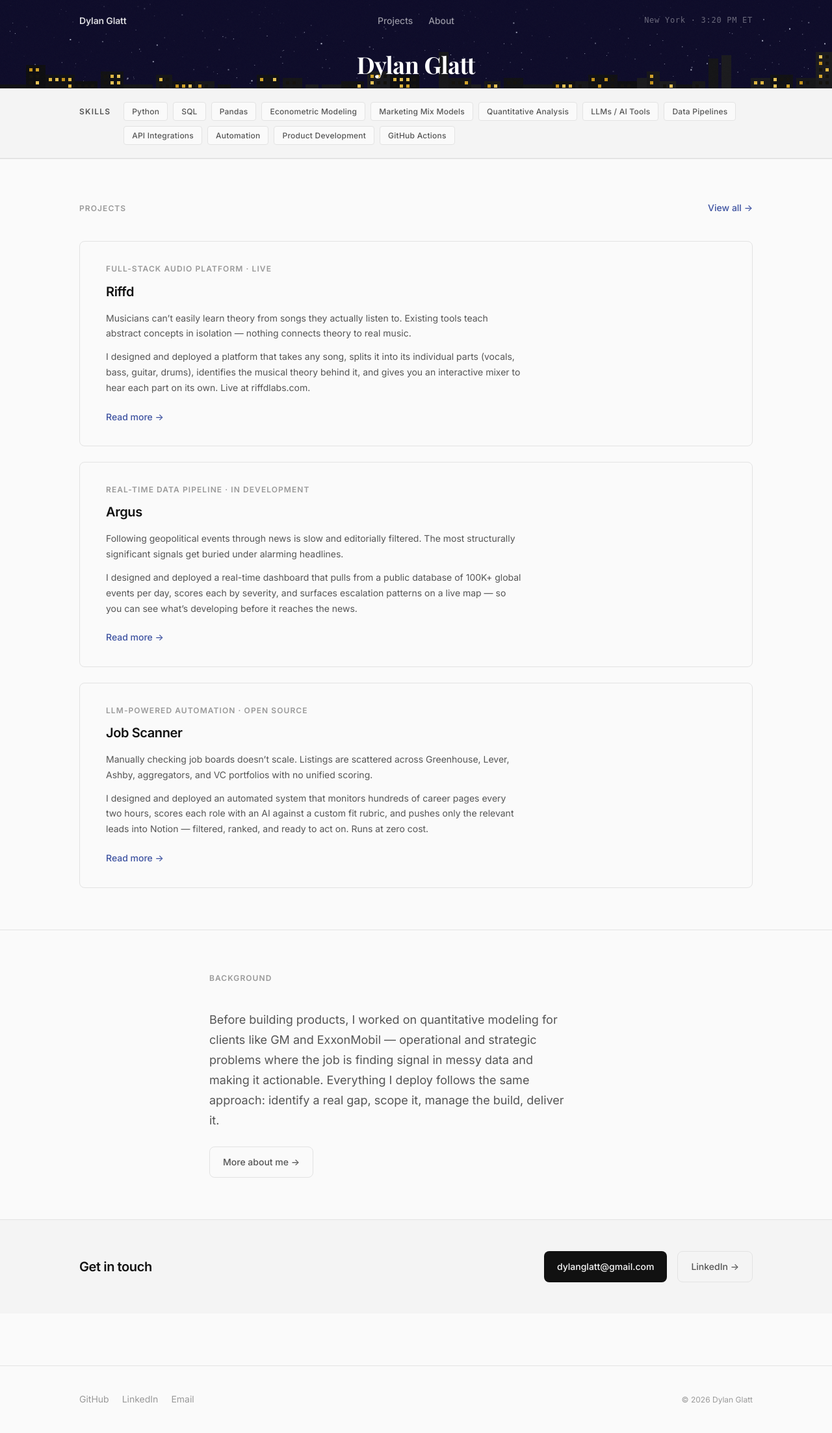
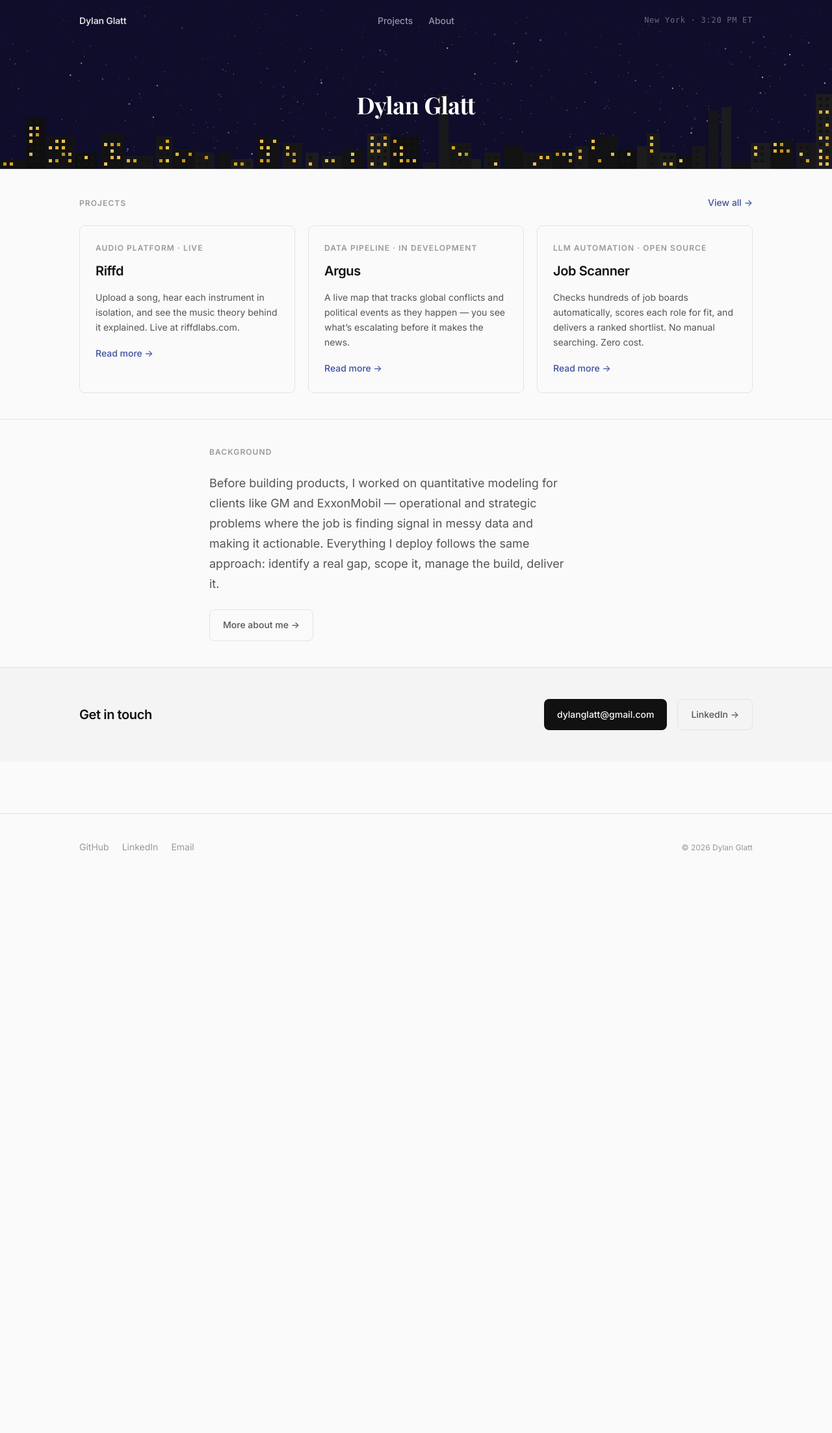
Before and after one commit to dylanglatt/dylanglatt.com, a Flask app: page / in a window 1280 px wide. Shown: the whole page at 65% size. After the commit the page ends 1312 px from the top, so only its background shows below. Run offline with Flask 3, Linux system fonts and the light colour scheme.

Commit message:
Redesign homepage: remove skills bar, 3-column project cards, tighter layout

```diff
--- a/static/css/main.css
+++ b/static/css/main.css
@@ -236,7 +236,7 @@ ul { list-style: none; }
 
 /* ── Sections ──────────────────────────────────────────────────────────────── */
 .section {
-  padding: var(--sp-16) 0;
+  padding: var(--sp-10) 0;
   border-top: 1px solid var(--border);
 }
 
@@ -244,7 +244,7 @@ ul { list-style: none; }
   display: flex;
   align-items: baseline;
   justify-content: space-between;
-  margin-bottom: var(--sp-10);
+  margin-bottom: var(--sp-6);
   gap: var(--sp-4);
 }
 
@@ -276,7 +276,7 @@ ul { list-style: none; }
 }
 
 .hero--compact {
-  min-height: 0;
+  min-height: 260px;
   height: auto;
   padding: 0;
 }
@@ -316,8 +316,8 @@ ul { list-style: none; }
 
 .hero--compact .container {
   margin-top: 0;
-  padding-top: calc(64px + var(--sp-4));
-  padding-bottom: var(--sp-4);
+  padding-top: calc(64px + var(--sp-10));
+  padding-bottom: var(--sp-10);
 }
 
 /* Hero summary text */
@@ -428,16 +428,16 @@ ul { list-style: none; }
 
 /* ── Case study cards ─────────────────────────────────────────────────────── */
 .case-studies {
-  display: flex;
-  flex-direction: column;
-  gap: var(--sp-6);
+  display: grid;
+  grid-template-columns: repeat(3, 1fr);
+  gap: var(--sp-5);
 }
 
 .case-card {
   display: block;
   border: 1px solid var(--border);
   border-radius: var(--radius);
-  padding: var(--sp-8) var(--sp-10);
+  padding: var(--sp-6);
   background: var(--bg);
   transition: border-color var(--transition), box-shadow var(--transition), transform var(--transition);
   text-decoration: none;
@@ -487,6 +487,13 @@ ul { list-style: none; }
   line-height: 1.7;
   margin-bottom: var(--sp-5);
   max-width: 640px;
+}
+
+.case-card-desc {
+  font-size: var(--text-sm);
+  color: var(--text-secondary);
+  line-height: 1.65;
+  margin-bottom: var(--sp-4);
 }
 
 .case-card-cta {
@@ -1420,6 +1427,8 @@ ul { list-style: none; }
   .hero--compact .container { padding-top: calc(64px + var(--sp-10)); padding-bottom: var(--sp-10); }
 
   .work-grid { grid-template-columns: 1fr; }
+
+  .case-studies { grid-template-columns: 1fr; }
 
   .case-card, .case-card--full { padding: var(--sp-6); }
 
--- a/templates/index.html
+++ b/templates/index.html
@@ -20,29 +20,6 @@
   });
 </script>
 
-<!-- ── Skills bar ────────────────────────────────────────────────────────── -->
-<section class="skills-bar">
-  <div class="container">
-    <div class="skills-bar-inner">
-      <span class="skills-label">Skills</span>
-      <div class="skills-list">
-      <span class="skill-tag">Python</span>
-      <span class="skill-tag">SQL</span>
-      <span class="skill-tag">Pandas</span>
-      <span class="skill-tag">Econometric Modeling</span>
-      <span class="skill-tag">Marketing Mix Models</span>
-      <span class="skill-tag">Quantitative Analysis</span>
-      <span class="skill-tag">LLMs / AI Tools</span>
-      <span class="skill-tag">Data Pipelines</span>
-      <span class="skill-tag">API Integrations</span>
-      <span class="skill-tag">Automation</span>
-      <span class="skill-tag">Product Development</span>
-      <span class="skill-tag">GitHub Actions</span>
-      </div>
-    </div>
-  </div>
-</section>
-
 <!-- ── Case studies ──────────────────────────────────────────────────────── -->
 <section class="section">
   <div class="container">
@@ -55,28 +32,25 @@
 
       <!-- Riffd -->
       <a href="{{ url_for('work_riffd') }}" class="case-card fade-up">
-        <p class="case-card-label">Full-stack audio platform &middot; Live</p>
+        <p class="case-card-label">Audio platform &middot; Live</p>
         <h3 class="case-card-title">Riffd</h3>
-        <p class="case-card-problem">Musicians can&rsquo;t easily learn theory from songs they actually listen to. Existing tools teach abstract concepts in isolation&nbsp;&mdash; nothing connects theory to real music.</p>
-        <p class="case-card-action">I designed and deployed a platform that takes any song, splits it into its individual parts (vocals, bass, guitar, drums), identifies the musical theory behind it, and gives you an interactive mixer to hear each part on its own. Live at riffdlabs.com.</p>
+        <p class="case-card-desc">Upload a song, hear each instrument in isolation, and see the music theory behind it explained. Live at riffdlabs.com.</p>
         <span class="case-card-cta">Read more &rarr;</span>
       </a>
 
       <!-- Argus -->
       <a href="{{ url_for('work_argus') }}" class="case-card fade-up">
-        <p class="case-card-label">Real-time data pipeline &middot; In development</p>
+        <p class="case-card-label">Data pipeline &middot; In development</p>
         <h3 class="case-card-title">Argus</h3>
-        <p class="case-card-problem">Following geopolitical events through news is slow and editorially filtered. The most structurally significant signals get buried under alarming headlines.</p>
-        <p class="case-card-action">I designed and deployed a real-time dashboard that pulls from a public database of 100K+ global events per day, scores each by severity, and surfaces escalation patterns on a live map&nbsp;&mdash; so you can see what&rsquo;s developing before it reaches the news.</p>
+        <p class="case-card-desc">A live map that tracks global conflicts and political events as they happen — you see what&rsquo;s escalating before it makes the news.</p>
         <span class="case-card-cta">Read more &rarr;</span>
       </a>
 
       <!-- Job Scanner -->
       <a href="{{ url_for('work_job_scanner') }}" class="case-card fade-up">
-        <p class="case-card-label">LLM-powered automation &middot; Open source</p>
+        <p class="case-card-label">LLM automation &middot; Open source</p>
         <h3 class="case-card-title">Job Scanner</h3>
-        <p class="case-card-problem">Manually checking job boards doesn&rsquo;t scale. Listings are scattered across Greenhouse, Lever, Ashby, aggregators, and VC portfolios with no unified scoring.</p>
-        <p class="case-card-action">I designed and deployed an automated system that monitors hundreds of career pages every two hours, scores each role with an AI against a custom fit rubric, and pushes only the relevant leads into Notion&nbsp;&mdash; filtered, ranked, and ready to act on. Runs at zero cost.</p>
+        <p class="case-card-desc">Checks hundreds of job boards automatically, scores each role for fit, and delivers a ranked shortlist. No manual searching. Zero cost.</p>
         <span class="case-card-cta">Read more &rarr;</span>
       </a>
 
```
